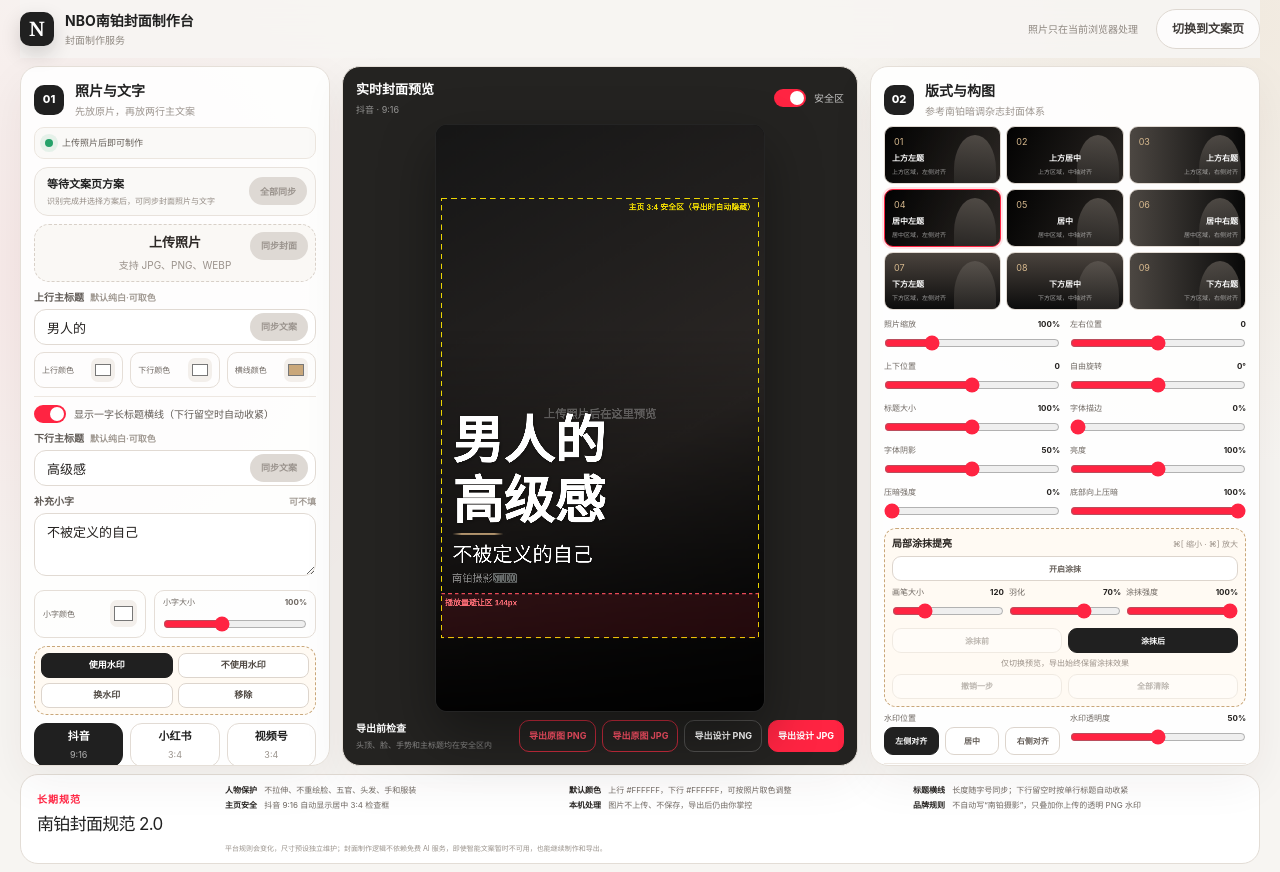
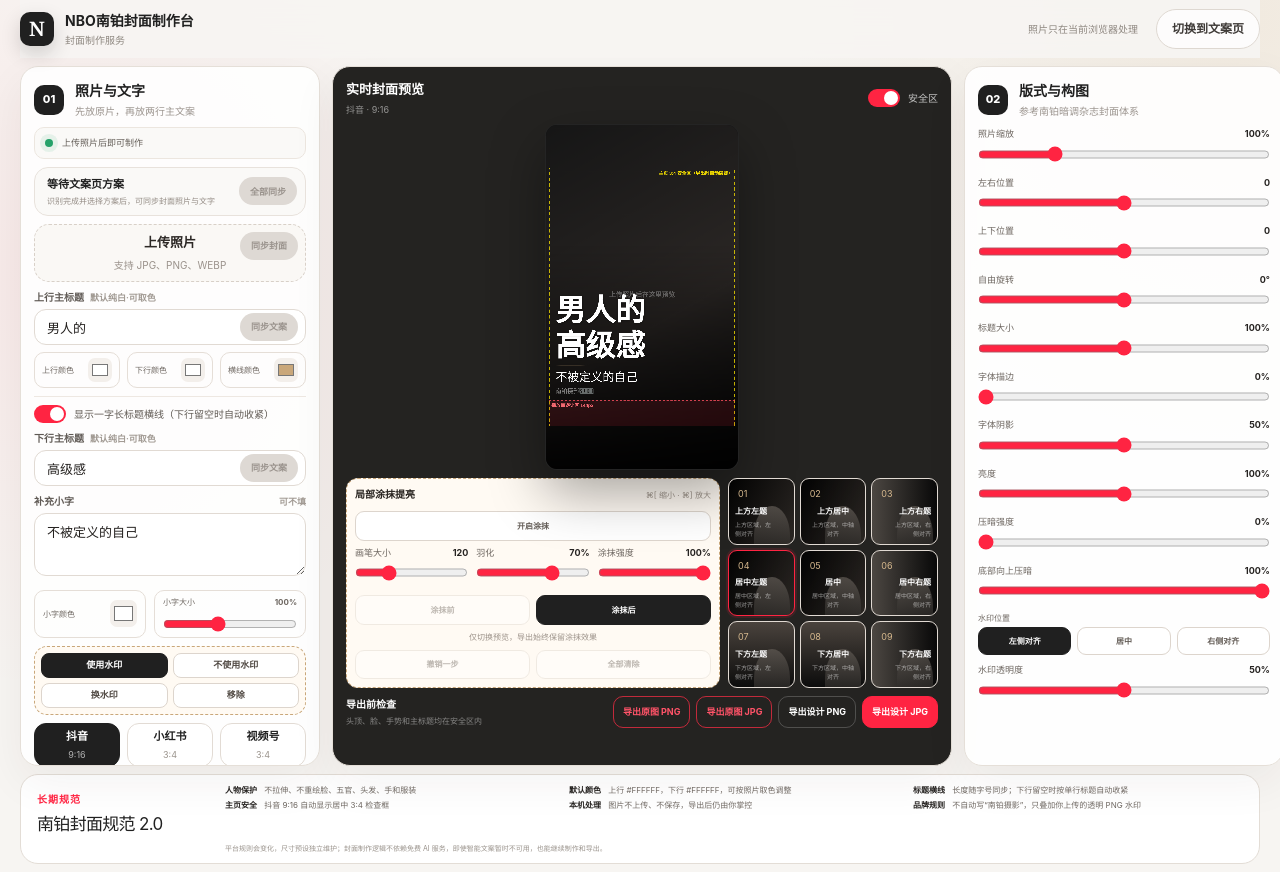
Before and after one commit to wdmm630202/nbo-cover-copy, a Next.js app: page /cover in a window 1280 px wide. Built offline with nearby package versions, Linux system fonts and the light colour scheme.

Commit message:
reorganize cover studio around practical workflow

```diff
--- a/app/cover/CoverStudio.tsx
+++ b/app/cover/CoverStudio.tsx
@@ -1393,6 +1393,12 @@ export default function CoverStudio() {
           <p className="studio-preset-note">
             {preset.width}×{preset.height} · {preset.note}
           </p>
+          <div className="studio-memory">
+            <button type="button" className="studio-reset" onClick={resetSettings}>恢复默认</button>
+            {[1, 2, 3].map((slot) => (
+              <div key={slot}><b>{memoryNames[slot - 1]}</b><button type="button" onClick={() => renameMemory(slot)}>重命名</button><button type="button" onClick={() => saveMemory(slot)}>保存</button><button type="button" onClick={() => loadMemory(slot)}>应用</button></div>
+            ))}
+          </div>
         </aside>
 
         <section className="studio-preview-panel">
@@ -1419,6 +1425,50 @@ export default function CoverStudio() {
               aria-hidden="true"
             />
           </div>
+          <div className="studio-preview-tools">
+            <div className="studio-retouch">
+              <div className="studio-retouch-heading"><b>局部涂抹提亮</b><span>⌘[ 缩小 · ⌘] 放大</span></div>
+              <button
+                type="button"
+                className={brushMode ? "is-active" : ""}
+                onClick={() => {
+                  setBrushMode((current) => !current);
+                  setRotationMode(false);
+                  setNotice(brushMode ? "已退出涂抹，可继续移动照片" : "已开启涂抹，请在照片上按住绘制");
+                }}
+              >{brushMode ? "退出涂抹" : "开启涂抹"}</button>
+              <Slider label="画笔大小" value={brushSize} min={20} max={400} suffix="" onChange={setBrushSize} />
+              <Slider label="羽化" value={brushFeather} min={0} max={100} suffix="%" onChange={setBrushFeather} />
+              <Slider label="涂抹强度" value={brushStrength} min={0} max={100} suffix="%" onChange={setBrushStrength} />
+              <div className="studio-retouch-compare">
+                <button type="button" disabled={!retouchStrokes.length} className={showRetouchBefore ? "is-active" : ""} onClick={() => setShowRetouchBefore(true)}>涂抹前</button>
+                <button type="button" className={!showRetouchBefore ? "is-active" : ""} onClick={() => setShowRetouchBefore(false)}>涂抹后</button>
+              </div>
+              <small className="studio-retouch-note">仅切换预览，导出始终保留涂抹效果</small>
+              <div className="studio-retouch-actions">
+                <button type="button" disabled={!retouchStrokes.length} onClick={() => { setShowRetouchBefore(false); setRetouchStrokes((current) => current.slice(0, -1)); }}>撤销一步</button>
+                <button type="button" disabled={!retouchStrokes.length} onClick={() => { setShowRetouchBefore(false); setRetouchStrokes([]); }}>全部清除</button>
+              </div>
+            </div>
+            <div className="studio-template-grid">
+              {COVER_TEMPLATES.map((template) => (
+                <button
+                  type="button"
+                  key={template.id}
+                  className={`studio-template template-${template.id} ${settings.templateId === template.id ? "is-active" : ""}`}
+                  onClick={() => setSettings((current) => ({
+                    ...current,
+                    templateId: template.id,
+                    watermarkAlign: template.id.endsWith("-left") ? "left" : template.id.endsWith("-right") ? "right" : "center",
+                  }))}
+                >
+                  <i>{template.number}</i>
+                  <b>{template.name}</b>
+                  <span>{template.hint}</span>
+                </button>
+              ))}
+            </div>
+          </div>
           <div className="studio-export-row">
             <div>
               <strong>导出前检查</strong>
@@ -1442,25 +1492,6 @@ export default function CoverStudio() {
               <strong>版式与构图</strong>
               <small>参考南铂暗调杂志封面体系</small>
             </div>
-          </div>
-
-          <div className="studio-template-grid">
-            {COVER_TEMPLATES.map((template) => (
-              <button
-                type="button"
-                key={template.id}
-                className={`studio-template template-${template.id} ${settings.templateId === template.id ? "is-active" : ""}`}
-                onClick={() => setSettings((current) => ({
-                  ...current,
-                  templateId: template.id,
-                  watermarkAlign: template.id.endsWith("-left") ? "left" : template.id.endsWith("-right") ? "right" : "center",
-                }))}
-              >
-                <i>{template.number}</i>
-                <b>{template.name}</b>
-                <span>{template.hint}</span>
-              </button>
-            ))}
           </div>
 
           <div className="studio-adjustments">
@@ -1544,30 +1575,6 @@ export default function CoverStudio() {
               suffix="%"
               onChange={(value) => updateSetting("bottomShade", value)}
             />
-            <div className="studio-retouch">
-              <div className="studio-retouch-heading"><b>局部涂抹提亮</b><span>⌘[ 缩小 · ⌘] 放大</span></div>
-              <button
-                type="button"
-                className={brushMode ? "is-active" : ""}
-                onClick={() => {
-                  setBrushMode((current) => !current);
-                  setRotationMode(false);
-                  setNotice(brushMode ? "已退出涂抹，可继续移动照片" : "已开启涂抹，请在照片上按住绘制");
-                }}
-              >{brushMode ? "退出涂抹" : "开启涂抹"}</button>
-              <Slider label="画笔大小" value={brushSize} min={20} max={400} suffix="" onChange={setBrushSize} />
-              <Slider label="羽化" value={brushFeather} min={0} max={100} suffix="%" onChange={setBrushFeather} />
-              <Slider label="涂抹强度" value={brushStrength} min={0} max={100} suffix="%" onChange={setBrushStrength} />
-              <div className="studio-retouch-compare">
-                <button type="button" disabled={!retouchStrokes.length} className={showRetouchBefore ? "is-active" : ""} onClick={() => setShowRetouchBefore(true)}>涂抹前</button>
-                <button type="button" className={!showRetouchBefore ? "is-active" : ""} onClick={() => setShowRetouchBefore(false)}>涂抹后</button>
-              </div>
-              <small className="studio-retouch-note">仅切换预览，导出始终保留涂抹效果</small>
-              <div className="studio-retouch-actions">
-                <button type="button" disabled={!retouchStrokes.length} onClick={() => { setShowRetouchBefore(false); setRetouchStrokes((current) => current.slice(0, -1)); }}>撤销一步</button>
-                <button type="button" disabled={!retouchStrokes.length} onClick={() => { setShowRetouchBefore(false); setRetouchStrokes([]); }}>全部清除</button>
-              </div>
-            </div>
             <div className="studio-watermark-align">
               <span>水印位置</span>
               <div>
@@ -1592,12 +1599,6 @@ export default function CoverStudio() {
               onChange={(value) => updateSetting("watermarkOpacity", value)}
             />
           </div>
-          <div className="studio-memory">
-            <button type="button" className="studio-reset" onClick={resetSettings}>恢复默认</button>
-            {[1, 2, 3].map((slot) => (
-              <div key={slot}><b>{memoryNames[slot - 1]}</b><button type="button" onClick={() => renameMemory(slot)}>重命名</button><button type="button" onClick={() => saveMemory(slot)}>保存</button><button type="button" onClick={() => loadMemory(slot)}>应用</button></div>
-            ))}
-          </div>
         </aside>
       </div>
 
--- a/app/globals.css
+++ b/app/globals.css
@@ -848,6 +848,7 @@ body {
   opacity: .56;
   cursor: wait;
 }
+.studio-preview-tools { margin-top: 12px; display: grid; grid-template-columns: 1fr; gap: 10px; }
 .save-preview { position: fixed; inset: 0; z-index: 9999; padding: 18px; background: rgba(0,0,0,.82); overflow: auto; }
 .save-preview-card { width: min(560px,100%); margin: 0 auto; padding: 16px; border-radius: 18px; background: #fff; text-align: center; }
 .save-preview-card strong { font-size: 18px; }
@@ -1091,9 +1092,10 @@ body {
   .cover-page { padding-bottom: 8px; }
   .cover-studio-header { min-height: 58px; }
   .cover-studio-mark { width: 34px; height: 34px; border-radius: 10px; font-size: 20px; }
-  .cover-studio-grid { height: calc(100vh - 170px); min-height: 700px; margin-top: 8px; grid-template-columns: 310px minmax(430px, 1fr) 390px; gap: 12px; align-items: stretch; }
+  .cover-studio-grid { height: calc(100vh - 170px); min-height: 700px; margin-top: 8px; grid-template-columns: 300px minmax(620px, 1fr) 320px; gap: 12px; align-items: stretch; }
   .studio-panel, .studio-preview-panel { height: 100%; min-height: 0; border-radius: 18px; }
   .studio-panel { padding: 13px; overflow: hidden; }
+  .studio-controls { display: flex; flex-direction: column; }
   .studio-panel-heading { margin-bottom: 8px; }
   .studio-panel-heading > span { width: 30px; height: 30px; }
   .studio-status { width: 100%; min-width: 0; margin-bottom: 8px; padding: 8px 10px; border-radius: 10px; font-size: 9px; }
@@ -1115,29 +1117,30 @@ body {
   .studio-platforms button { min-height: 44px; }
   .studio-preview-panel { padding: 13px; display: flex; flex-direction: column; }
   .studio-preview-toolbar { min-height: 32px; margin-bottom: 8px; }
-  .studio-canvas-shell { width: auto; height: calc(100% - 84px); max-width: 100%; }
+  .studio-canvas-shell { width: auto; height: calc(100% - 326px); max-width: 100%; }
+  .studio-preview-tools { height: 210px; margin-top: 8px; grid-template-columns: minmax(0, 1fr) 210px; gap: 8px; }
   .studio-export-row { margin-top: 8px; gap: 6px; }
   .studio-export-row button { height: 32px; padding: 0 9px; font-size: 9px; }
   .studio-design .studio-panel-heading { margin-bottom: 7px; }
-  .studio-template-grid { gap: 5px; }
-  .studio-template { min-height: 58px; padding: 7px; border-radius: 9px; }
-  .studio-template::after { width: 42px; height: 68px; }
+  .studio-template-grid { width: 210px; height: 210px; gap: 5px; }
+  .studio-template { min-height: 0; aspect-ratio: 1; padding: 6px; border-radius: 9px; }
+  .studio-template::after { width: 36px; height: 58px; }
   .studio-template b { font-size: 8px; }
   .studio-template span { font-size: 6px; }
-  .studio-adjustments { margin-top: 8px; grid-template-columns: 1fr 1fr; gap: 5px 10px; }
-  .studio-slider > span { margin-bottom: 1px; font-size: 8px; }
-  .studio-slider input { height: 12px; }
-  .studio-retouch { grid-column: 1 / -1; padding: 7px; grid-template-columns: repeat(3, 1fr); gap: 5px; }
+  .studio-adjustments { margin-top: 8px; grid-template-columns: 1fr; gap: 8px; }
+  .studio-slider > span { margin-bottom: 3px; font-size: 9px; }
+  .studio-slider input { height: 15px; }
+  .studio-retouch { height: 210px; padding: 8px; grid-template-columns: repeat(3, 1fr); gap: 5px 8px; }
   .studio-retouch-heading, .studio-retouch > button { grid-column: 1 / -1; }
   .studio-retouch > button, .studio-retouch-actions button, .studio-retouch-compare button { min-height: 25px; }
   .studio-retouch-compare, .studio-retouch-note, .studio-retouch-actions { grid-column: 1 / -1; }
   .studio-retouch-note { align-self: center; line-height: 1.35; }
   .studio-watermark-align > span { margin-bottom: 3px; font-size: 8px; }
   .studio-watermark-align button { min-height: 28px; }
-  .studio-memory { margin-top: 8px; padding-top: 8px; grid-template-columns: repeat(3, 1fr); gap: 5px; }
-  .studio-memory .studio-reset { grid-column: 1 / -1; min-height: 28px; }
-  .studio-memory > div { padding: 5px; grid-template-columns: 1fr 1fr; gap: 4px; }
-  .studio-memory > div b { grid-column: 1 / -1; }
+  .studio-memory { margin-top: auto; padding-top: 8px; grid-template-columns: 1fr; gap: 5px; }
+  .studio-memory .studio-reset { min-height: 28px; }
+  .studio-memory > div { padding: 5px; grid-template-columns: 1fr auto auto auto; gap: 4px; }
+  .studio-memory > div > button:last-child, .studio-memory > div b { grid-column: auto; }
   .studio-memory button { min-height: 23px; padding: 0 4px; }
   .cover-standard-card { min-height: 82px; margin-top: 8px; padding: 10px 16px; grid-template-columns: 170px 1fr; gap: 6px 18px; border-radius: 18px; }
   .cover-standard-card h2 { margin-top: 3px; font-size: 17px; }
@@ -1155,9 +1158,7 @@ body {
     grid-column: 1 / -1;
   }
 
-  .studio-template-grid {
-    grid-template-columns: repeat(9, 1fr);
-  }
+  .studio-template-grid { grid-template-columns: repeat(3, 1fr); }
 }
 
 @media (max-width: 780px) {
```
Also changed, not shown: 3 other files (tests, documents, lock files or other folders).
